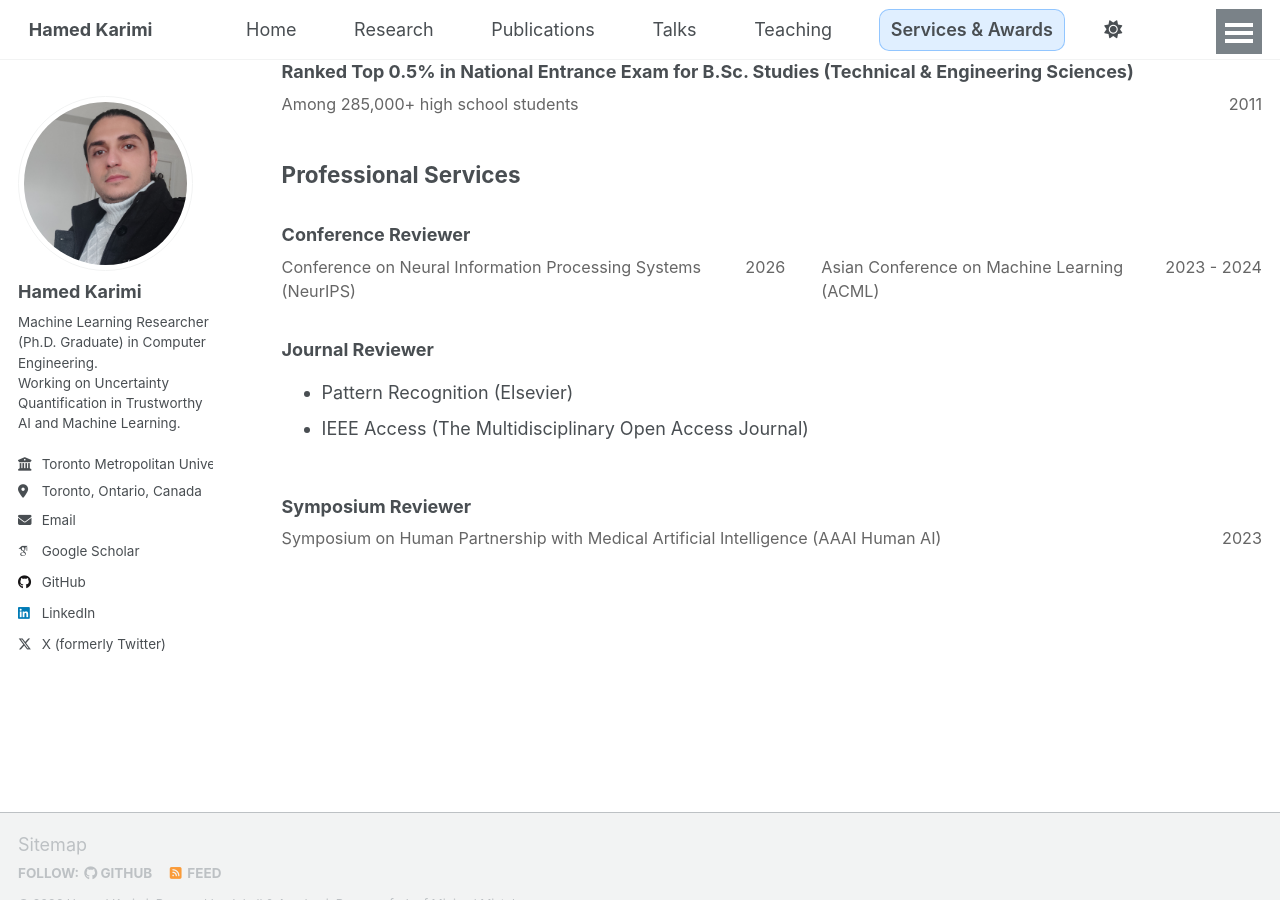
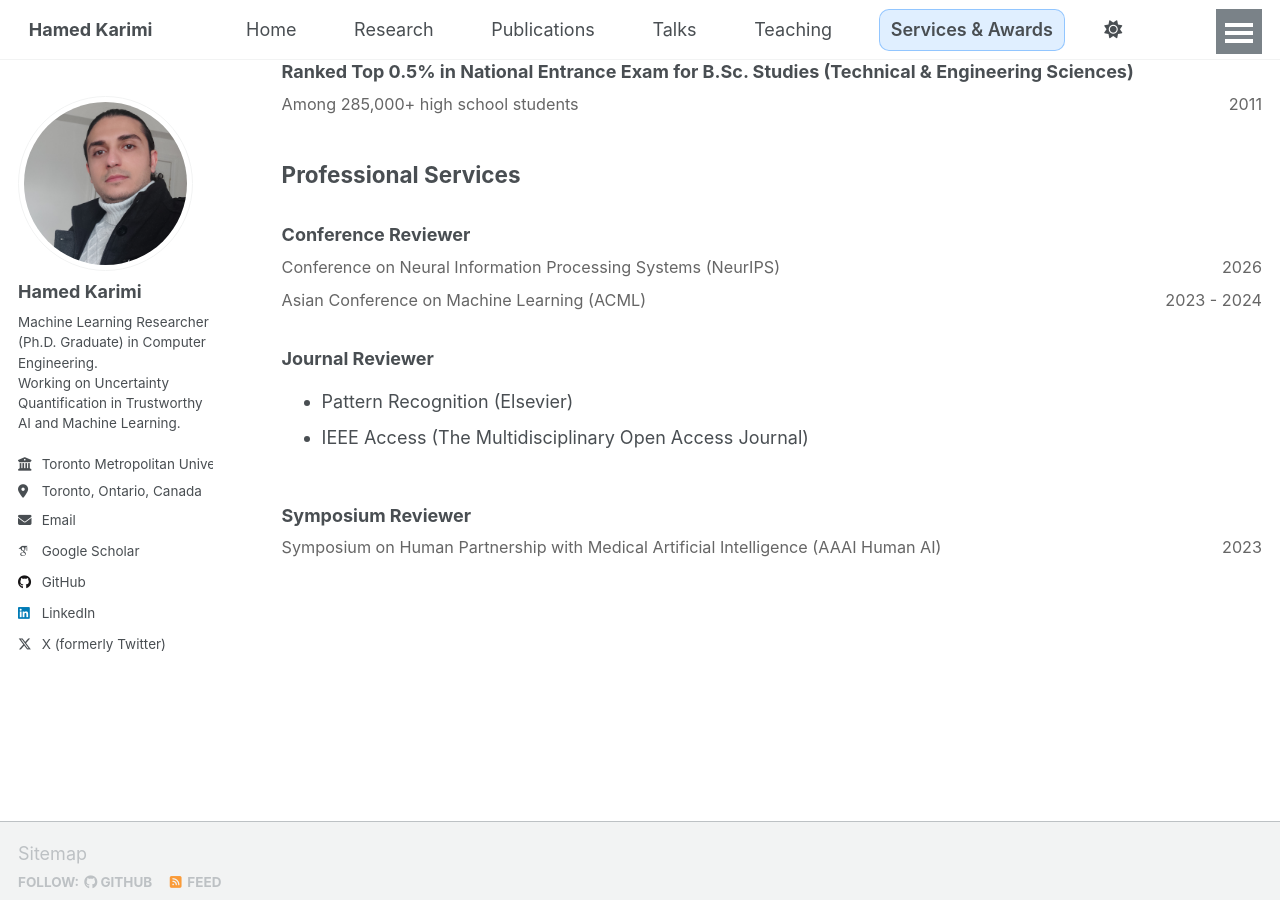
Before and after one commit to hamedmx/hamedmx.github.io, a Jekyll site: the page built from _pages/service.md, in a window 1280 px wide and 900 px high, scrolled down 625 px. Built offline with Jekyll 4.4.1, drawn with Linux system fonts in a browser that asks for light colours; some web fonts are replaced; a script that is not in the unit is left out.

Commit message:
Update service.md

```diff
--- a/_pages/service.md
+++ b/_pages/service.md
@@ -68,7 +68,9 @@ author_profile: true
 <div class="cv-meta">
   <span class="where">Conference on Neural Information Processing Systems (NeurIPS)</span>
   <span class="when">2026</span>
-  <br>
+</div>
+
+<div class="cv-meta">
   <span class="where">Asian Conference on Machine Learning (ACML)</span>
   <span class="when">2023 - 2024</span>
 </div>
```
